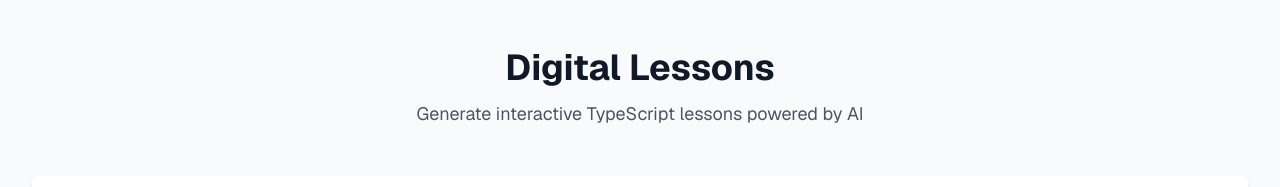
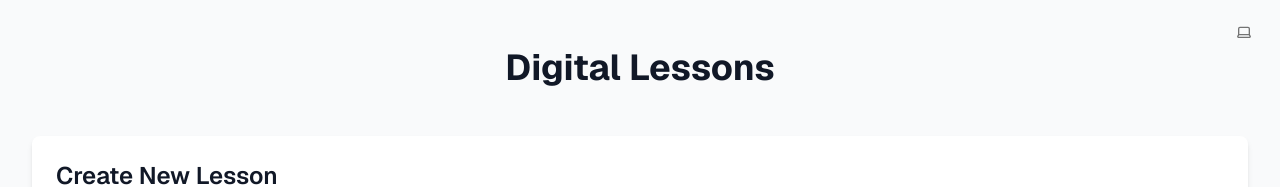
Before and after one commit to ichetanmittal/digital-lessons, a Next.js app: page / in a window 1280 px wide. Shown: the top 187 px of the page. Built offline with nearby package versions, Linux system fonts and the light colour scheme; no server answers; the database is empty.

Commit message:
theme switcher added

```diff
--- a/app/layout.tsx
+++ b/app/layout.tsx
@@ -1,6 +1,7 @@
 import type { Metadata } from "next";
 import { Geist } from "next/font/google";
 import { ThemeProvider } from "next-themes";
+import { ThemeSwitcher } from "@/components/theme-switcher";
 import "./globals.css";
 
 const defaultUrl = process.env.VERCEL_URL
@@ -9,8 +10,8 @@ const defaultUrl = process.env.VERCEL_URL
 
 export const metadata: Metadata = {
   metadataBase: new URL(defaultUrl),
-  title: "Next.js and Supabase Starter Kit",
-  description: "The fastest way to build apps with Next.js and Supabase",
+  title: "Digital Lessons - AI-Powered Interactive Learning",
+  description: "Digital Lessons - AI-Powered Interactive Learning",
 };
 
 const geistSans = Geist({
@@ -33,6 +34,9 @@ export default function RootLayout({
           enableSystem
           disableTransitionOnChange
         >
+          <div className="fixed top-4 right-4 z-50">
+            <ThemeSwitcher />
+          </div>
           {children}
         </ThemeProvider>
       </body>
--- a/app/page.tsx
+++ b/app/page.tsx
@@ -14,9 +14,6 @@ export default async function Home() {
           <h1 className="text-4xl font-bold text-gray-900 dark:text-gray-100 mb-3">
             Digital Lessons
           </h1>
-          <p className="text-lg text-gray-600 dark:text-gray-400">
-            Generate interactive TypeScript lessons powered by AI
-          </p>
         </div>
 
         <div className="bg-white dark:bg-gray-800 rounded-lg shadow-md p-6 mb-8">
```
